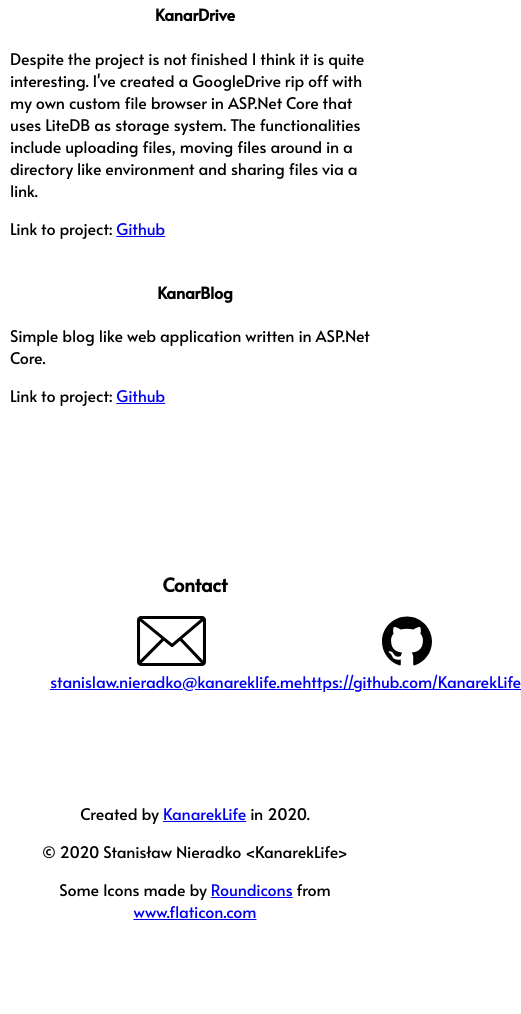
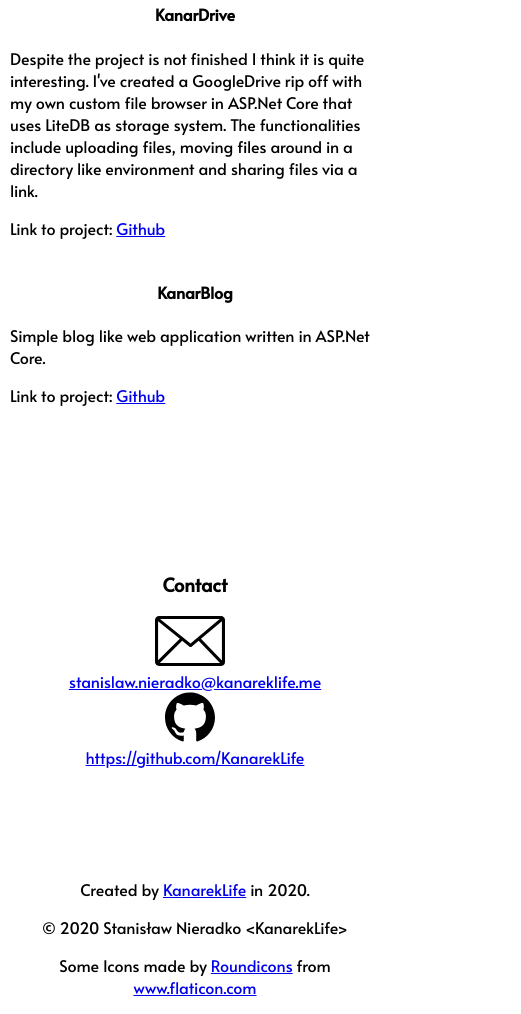
Before and after one commit to KanarekLife/my-page, a website built with Parcel: page index.html in a window 390 px wide. Shown: the part 5150-6164 px from the top of the page, 521 px wide, since content can reach past the window. Before the commit the page ends 6088 px from the top, so only its background shows below. Built offline with nearby package versions, Linux system fonts and the light colour scheme.

Commit message:
Fix issue with contact icons display on mobile.

```diff
--- a/css/contact.scss
+++ b/css/contact.scss
@@ -16,3 +16,10 @@
         }
     }
 }
+
+@media only screen and (max-width : 640px) {
+    #contact > ul{
+        flex-direction: column;
+        padding-inline-start: 0;
+    }
+}
```
